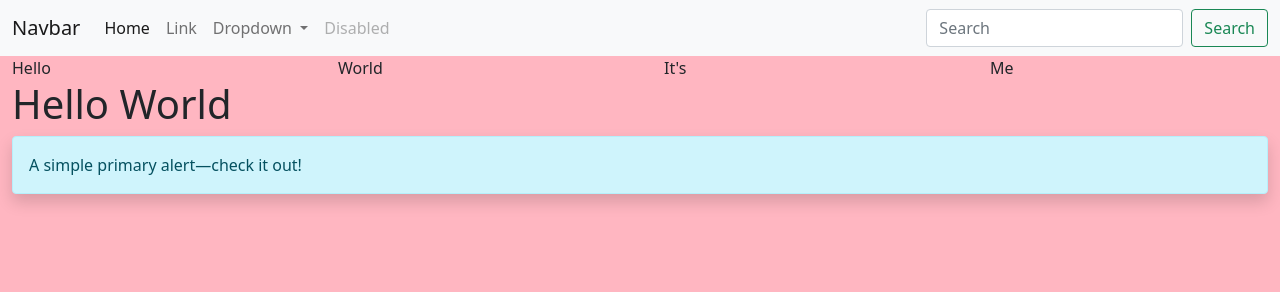
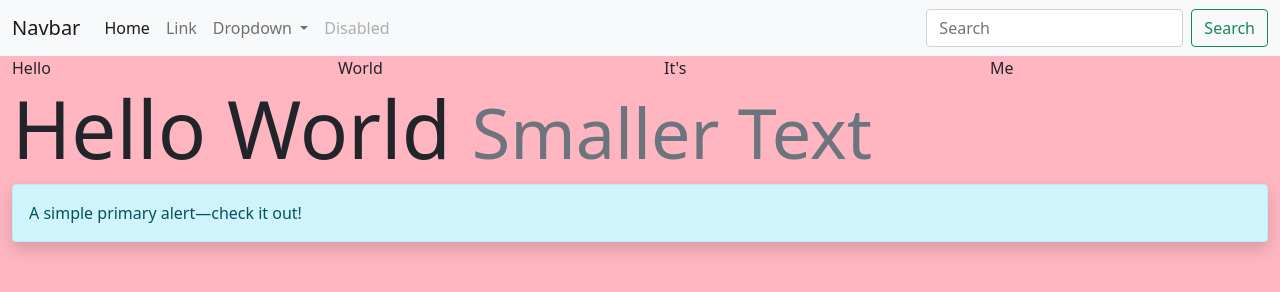
Before and after one commit to danielwrosenbaum/portfolio-website, a plain HTML site: page index.html in a window 1280 px wide. Drawn offline with nearby package versions, Linux system fonts and the light colour scheme.

Commit message:
first issue commit. #1

```diff
--- a/index.html
+++ b/index.html
@@ -58,7 +58,9 @@
       <div class="col">It's</div>
       <div class="col">Me</div>
     </div>
-  <h1>Hello World</h1>
+  <h1 class="display-1">Hello World
+    <small class="text-muted">Smaller Text</small>
+  </h1>
   <div class="alert alert-info shadow" role="alert">
     A simple primary alert—check it out!
   </div>
```
